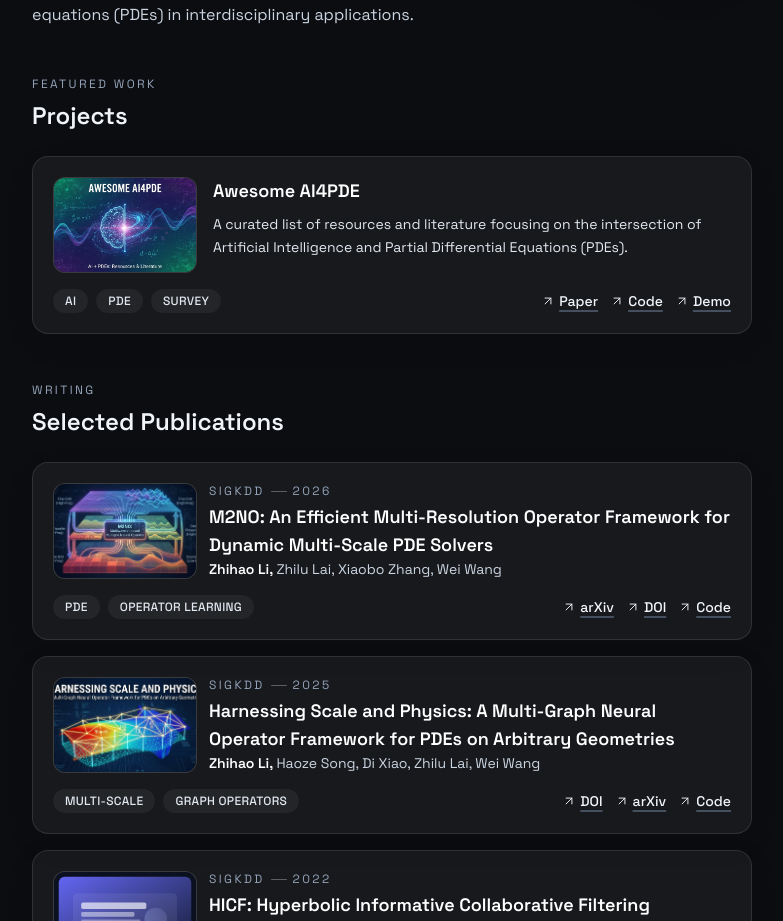
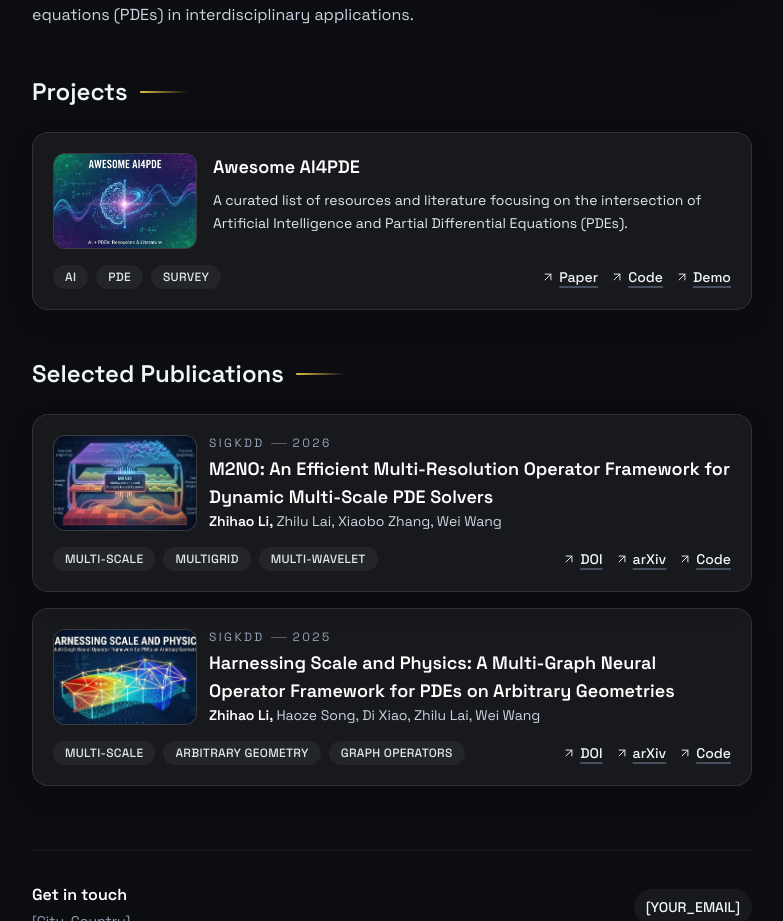
Before and after one commit to lizhihao2022/personal_page, a Next.js app: page / in a window 1280 px wide. Shown: the part 291-1212 px from the top of the page, without its empty margins (248-1031 px from the left). Built offline with nearby package versions, Linux system fonts and the light colour scheme.

Commit message:
feat: enhance FeaturedSection layout, update Hero label styles, and modify publication tags in site configuration

```diff
--- a/components/FeaturedSection.tsx
+++ b/components/FeaturedSection.tsx
@@ -103,9 +103,9 @@ export function FeaturedSection({ projects, publications, highlightAuthor }: Fea
     <div className="mt-12 space-y-12">
       <section className="fade-up" style={{ animationDelay: "220ms" }}>
         <div className="flex items-center justify-between gap-4">
-          <div>
-            <p className="text-xs uppercase tracking-[0.2em] text-slate-400">Featured Work</p>
-            <h2 className="mt-2 text-2xl font-semibold">Projects</h2>
+          <div className="flex items-center gap-3">
+            <h2 className="text-2xl font-semibold">Projects</h2>
+            <span className="h-[2px] w-12 rounded-full bg-gradient-to-r from-amber-300/90 to-amber-300/0" aria-hidden />
           </div>
         </div>
         <div className="mt-6 space-y-4">
@@ -137,9 +137,9 @@ export function FeaturedSection({ projects, publications, highlightAuthor }: Fea
 
       <section className="fade-up" style={{ animationDelay: "260ms" }}>
         <div className="flex items-center justify-between gap-4">
-          <div>
-            <p className="text-xs uppercase tracking-[0.2em] text-slate-400">Writing</p>
-            <h2 className="mt-2 text-2xl font-semibold">Selected Publications</h2>
+          <div className="flex items-center gap-3">
+            <h2 className="text-2xl font-semibold">Selected Publications</h2>
+            <span className="h-[2px] w-12 rounded-full bg-gradient-to-r from-amber-300/90 to-amber-300/0" aria-hidden />
           </div>
         </div>
         <div className="mt-6 space-y-4">
--- a/components/Hero.tsx
+++ b/components/Hero.tsx
@@ -2,7 +2,7 @@ import React from "react";
 import Image from "next/image";
 import { SiteConfig } from "@/content/site";
 
-const labelStyles = "text-xs uppercase tracking-[0.2em] text-slate-400";
+const labelStyles = "text-xs uppercase tracking-[0.2em] text-amber-300";
 
 export function Hero({
   name,
--- a/components/Tag.tsx
+++ b/components/Tag.tsx
@@ -7,7 +7,7 @@ export function Tag({ className, children, ...props }: TagProps) {
   return (
     <span
       className={cn(
-        "inline-flex items-center rounded-full bg-white/5 px-3 py-1 text-xs font-medium uppercase tracking-wide text-slate-200",
+        "inline-flex items-center rounded-full bg-white/5 px-3 py-1 text-xs font-medium uppercase tracking-wide text-slate-200 transition-colors duration-150 hover:bg-white/10",
         className,
       )}
       {...props}
--- a/content/site.ts
+++ b/content/site.ts
@@ -86,12 +86,12 @@ export const siteConfig: SiteConfig = {
       venue: "SIGKDD",
       year: 2026,
       links: {
+        doi: "https://dl.acm.org/doi/10.1145/3770854.3780179",
         arxiv: "https://arxiv.org/abs/2406.04822",
-        doi: "https://papers.example.com/neural-operators.pdf",
         code: "https://github.com/lizhihao2022/m2no"
       },
       cover: "/thumbnail/m2no.png",
-      tags: ["PDE", "Operator Learning"],
+      tags: ["Multi-Scale", "Multigrid", "Multi-Wavelet"],
     },
     {
       title: "Harnessing Scale and Physics: A Multi-Graph Neural Operator Framework for PDEs on Arbitrary Geometries",
@@ -104,21 +104,21 @@ export const siteConfig: SiteConfig = {
         code: "https://github.com/lizhihao2022/amg",
       },
       cover: "/thumbnail/amg.png",
-      tags: ["Multi-Scale", "Graph Operators"],
+      tags: ["Multi-Scale", "Arbitrary Geometry", "Graph Operators"],
     },
-    {
-      title: "HICF: Hyperbolic Informative Collaborative Filtering",
-      authors: "Menglin Yang, Zhihao Li, Min Zhou, Jiahong Liu, Irwin King",
-      venue: "SIGKDD",
-      year: 2022,
-      links: {
-        doi: "https://dl.acm.org/doi/10.1145/3534678.3539475",
-        arxiv: "https://arxiv.org/abs/2207.09051",
-        code: "https://github.com/marlin-codes/HICF"
-      },
-      cover: "/publication-placeholder.svg",
-      tags: ["Recommender", "Hyperbolic"],
-    },
+    // {
+    //   title: "HICF: Hyperbolic Informative Collaborative Filtering",
+    //   authors: "Menglin Yang, Zhihao Li, Min Zhou, Jiahong Liu, Irwin King",
+    //   venue: "SIGKDD",
+    //   year: 2022,
+    //   links: {
+    //     doi: "https://dl.acm.org/doi/10.1145/3534678.3539475",
+    //     arxiv: "https://arxiv.org/abs/2207.09051",
+    //     code: "https://github.com/marlin-codes/HICF"
+    //   },
+    //   cover: "/publication-placeholder.svg",
+    //   tags: ["Recommender", "Hyperbolic"],
+    // },
   ],
   contact: {
     email: "[YOUR_EMAIL]",
```
